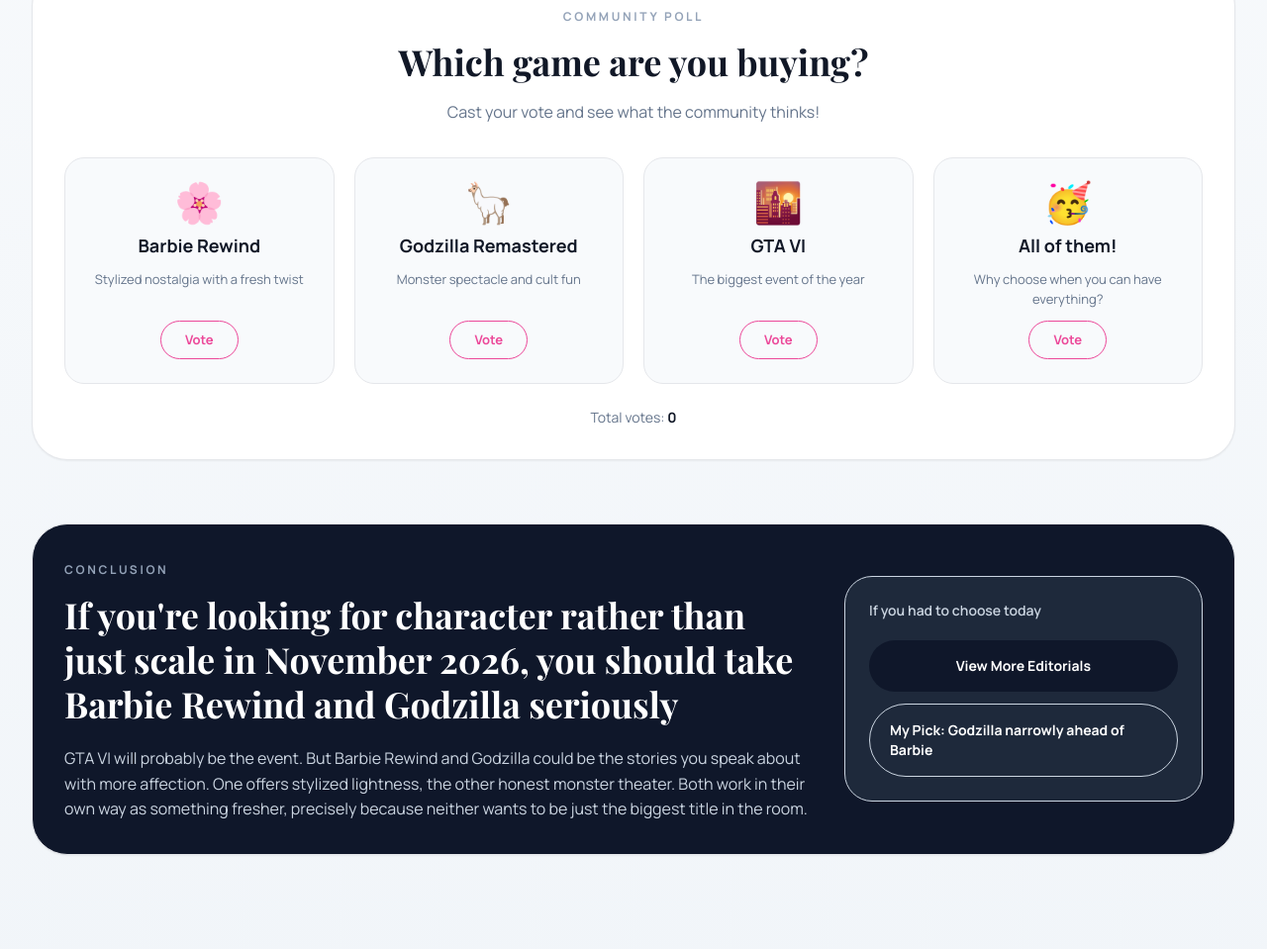
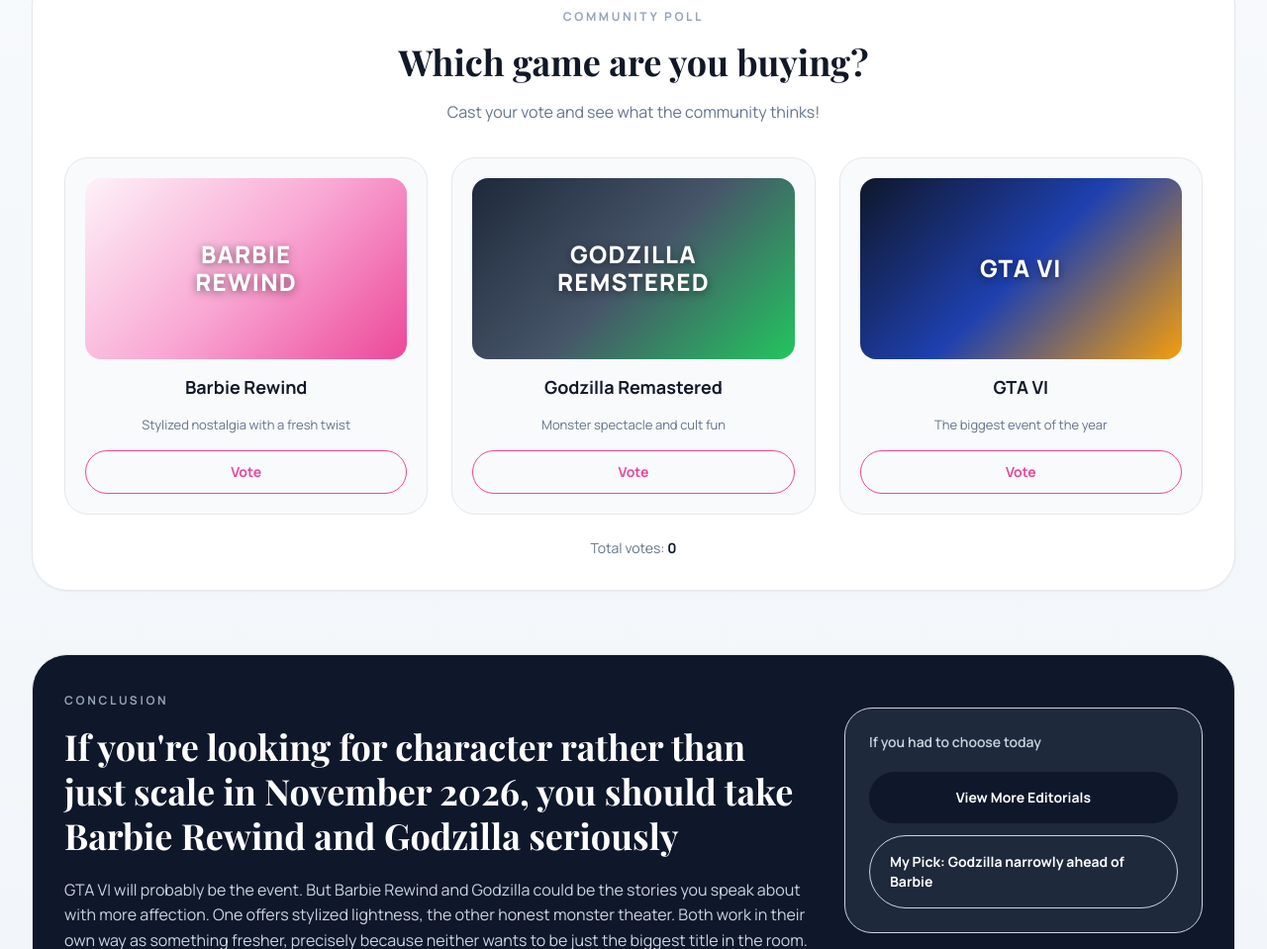
Before and after one commit to K3V1991/GoBarGTA, a plain HTML site: page index.html in a window 1280 px wide. Shown: the part 4746-5705 px from the top of the page at 99% size. Drawn offline with nearby package versions, Linux system fonts and the light colour scheme.

Commit message:
Update poll: remove 'all' option, add game covers

```diff
--- a/i18n.js
+++ b/i18n.js
@@ -116,7 +116,7 @@
 
 function getPollData() {
   const data = localStorage.getItem(POLL_KEY);
-  return data ? JSON.parse(data) : { barbie: 0, godzilla: 0, gta: 0, all: 0 };
+  return data ? JSON.parse(data) : { barbie: 0, godzilla: 0, gta: 0 };
 }
 
 function savePollData(data) {
@@ -125,7 +125,7 @@
 
 function updatePollUI() {
   const data = getPollData();
-  const total = data.barbie + data.godzilla + data.gta + data.all;
+  const total = data.barbie + data.godzilla + data.gta;
 
   document.querySelectorAll('[data-poll-bar]').forEach(bar => {
     const key = bar.dataset.pollBar;
--- a/index.html
+++ b/index.html
@@ -349,7 +349,9 @@
 
           <div class="poll-grid">
             <div class="poll-card" data-poll="barbie">
-              <div class="poll-emoji">&#127800;</div>
+              <div class="poll-cover" style="background: linear-gradient(135deg, #fdf2f8, #f9a8d4, #ec4899);">
+                <span class="poll-cover-text">BARBIE<br>REWIND</span>
+              </div>
               <h3 class="poll-name">Barbie Rewind</h3>
               <p class="poll-desc" data-i18n="poll_barbie_desc">Stylized nostalgia with a fresh twist</p>
               <button class="poll-btn" data-vote="barbie">
@@ -364,7 +366,9 @@
             </div>
 
             <div class="poll-card" data-poll="godzilla">
-              <div class="poll-emoji">&#129433;</div>
+              <div class="poll-cover" style="background: linear-gradient(135deg, #1e293b, #475569, #22c55e);">
+                <span class="poll-cover-text">GODZILLA<br>REMSTERED</span>
+              </div>
               <h3 class="poll-name">Godzilla Remastered</h3>
               <p class="poll-desc" data-i18n="poll_godzilla_desc">Monster spectacle and cult fun</p>
               <button class="poll-btn" data-vote="godzilla">
@@ -379,7 +383,9 @@
             </div>
 
             <div class="poll-card" data-poll="gta">
-              <div class="poll-emoji">&#127751;</div>
+              <div class="poll-cover" style="background: linear-gradient(135deg, #0f172a, #1e40af, #f59e0b);">
+                <span class="poll-cover-text">GTA VI</span>
+              </div>
               <h3 class="poll-name">GTA VI</h3>
               <p class="poll-desc" data-i18n="poll_gta_desc">The biggest event of the year</p>
               <button class="poll-btn" data-vote="gta">
@@ -390,21 +396,6 @@
                   <div class="poll-bar-fill" style="width: 0%;" data-poll-bar="gta"></div>
                 </div>
                 <span class="poll-percent" data-poll-percent="gta">0%</span>
-              </div>
-            </div>
-
-            <div class="poll-card poll-card-all" data-poll="all">
-              <div class="poll-emoji">&#129395;</div>
-              <h3 class="poll-name" data-i18n="poll_all_title">All of them!</h3>
-              <p class="poll-desc" data-i18n="poll_all_desc">Why choose when you can have everything?</p>
-              <button class="poll-btn" data-vote="all">
-                <span data-i18n="poll_vote">Vote</span>
-              </button>
-              <div class="poll-result">
-                <div class="poll-bar-track">
-                  <div class="poll-bar-fill" style="width: 0%;" data-poll-bar="all"></div>
-                </div>
-                <span class="poll-percent" data-poll-percent="all">0%</span>
               </div>
             </div>
           </div>
--- a/style.css
+++ b/style.css
@@ -1525,27 +1525,27 @@
 .poll-grid {
   margin-top: 2rem;
   display: grid;
-  grid-template-columns: repeat(4, minmax(0, 1fr));
-  gap: 1.25rem;
+  grid-template-columns: repeat(3, minmax(0, 1fr));
+  gap: 1.5rem;
 }
 
 .poll-card {
-  border-radius: 20px;
+  border-radius: 24px;
   border-width: 1px;
   border-color: var(--border-light);
   background-color: var(--bg-card-alt);
-  padding: 1.5rem;
+  padding: 1.25rem;
   text-align: center;
   display: flex;
   flex-direction: column;
   align-items: center;
-  gap: 0.75rem;
+  gap: 1rem;
   transition: all 200ms cubic-bezier(0.4, 0, 0.2, 1);
 }
 
 .poll-card:hover {
   border-color: var(--gjs-t-color-primary);
-  transform: translateY(-2px);
+  transform: translateY(-4px);
   box-shadow: var(--shadow-md);
 }
 
@@ -1554,9 +1554,25 @@
   background-color: var(--bg-pink);
 }
 
-.poll-emoji {
-  font-size: 2.5rem;
-  line-height: 1;
+.poll-cover {
+  width: 100%;
+  aspect-ratio: 16 / 9;
+  border-radius: 16px;
+  display: flex;
+  align-items: center;
+  justify-content: center;
+  overflow: hidden;
+  position: relative;
+}
+
+.poll-cover-text {
+  font-size: 1.5rem;
+  line-height: 1.2;
+  font-weight: 800;
+  color: #ffffff;
+  text-shadow: 0 2px 8px rgb(0 0 0 / 0.5);
+  letter-spacing: 0.05em;
+  text-align: center;
 }
 
 .poll-name {
@@ -1576,14 +1592,15 @@
 
 .poll-btn {
   margin-top: auto;
-  padding: 0.5rem 1.5rem;
+  width: 100%;
+  padding: 0.625rem 1.5rem;
   border-radius: 9999px;
   border-width: 1px;
   border-style: solid;
   border-color: var(--gjs-t-color-primary);
   background-color: transparent;
   color: var(--gjs-t-color-primary);
-  font-size: 0.8125rem;
+  font-size: 0.875rem;
   font-weight: 700;
   cursor: pointer;
   transition: all 150ms cubic-bezier(0.4, 0, 0.2, 1);
@@ -1605,7 +1622,6 @@
   display: none;
   flex-direction: column;
   gap: 0.5rem;
-  margin-top: 0.5rem;
 }
 
 .poll-card.voted .poll-result {
@@ -1654,17 +1670,9 @@
 /* Responsive: Tablet */
 @media (max-width: 992px) {
   .poll-grid {
-    grid-template-columns: repeat(2, minmax(0, 1fr));
-  }
-}
-
-/* Responsive: Mobile */
-@media (max-width: 480px) {
-  .poll-grid {
     grid-template-columns: 1fr;
-  }
-
-  .poll-card {
-    padding: 1.25rem;
-  }
-}
+    max-width: 24rem;
+    margin-left: auto;
+    margin-right: auto;
+  }
+}
--- a/translations.js
+++ b/translations.js
@@ -116,8 +116,6 @@
     poll_barbie_desc: "Stylized nostalgia with a fresh twist",
     poll_godzilla_desc: "Monster spectacle and cult fun",
     poll_gta_desc: "The biggest event of the year",
-    poll_all_title: "All of them!",
-    poll_all_desc: "Why choose when you can have everything?",
     poll_vote: "Vote",
     poll_total: "Total votes: <strong data-poll-count>0</strong>"
   },
@@ -239,8 +237,6 @@
     poll_barbie_desc: "Stilvolle Nostalgie mit frischem Twist",
     poll_godzilla_desc: "Monster-Spektakel und Kult-Spaß",
     poll_gta_desc: "Das größte Ereignis des Jahres",
-    poll_all_title: "Alle!",
-    poll_all_desc: "Warum wählen, wenn man alles haben kann?",
     poll_vote: "Abstimmen",
     poll_total: "Gesamte Stimmen: <strong data-poll-count>0</strong>"
   },
@@ -362,8 +358,6 @@
     poll_barbie_desc: "Стильная ностальгия со свежим поворотом",
     poll_godzilla_desc: "Монстровое шоу и культовое веселье",
     poll_gta_desc: "Крупнейшее событие года",
-    poll_all_title: "Все!",
-    poll_all_desc: "Зачем выбирать, когда можно взять всё?",
     poll_vote: "Голосовать",
     poll_total: "Всего голосов: <strong data-poll-count>0</strong>"
   },
@@ -485,8 +479,6 @@
     poll_barbie_desc: "Nostalgie stylisée avec une touche fraîche",
     poll_godzilla_desc: "Spectacle monstre et fun culte",
     poll_gta_desc: "Le plus grand événement de l'année",
-    poll_all_title: "Tous!",
-    poll_all_desc: "Pourquoi choisir quand on peut tout avoir?",
     poll_vote: "Voter",
     poll_total: "Total des votes: <strong data-poll-count>0</strong>"
   },
@@ -608,8 +600,6 @@
     poll_barbie_desc: "风格化的怀旧感，带着新鲜感",
     poll_godzilla_desc: "怪兽奇观和邪典乐趣",
     poll_gta_desc: "年度最大事件",
-    poll_all_title: "全都要！",
-    poll_all_desc: "为什么要选？全买不好吗？",
     poll_vote: "投票",
     poll_total: "总票数: <strong data-poll-count>0</strong>"
   },
@@ -731,8 +721,6 @@
     poll_barbie_desc: "Nostalgia estilizada con un toque fresco",
     poll_godzilla_desc: "Espectáculo de monstruos y diversión de culto",
     poll_gta_desc: "El evento más grande del año",
-    poll_all_title: "¡Todos!",
-    poll_all_desc: "¿Por qué elegir cuando puedes tenerlo todo?",
     poll_vote: "Votar",
     poll_total: "Votos totales: <strong data-poll-count>0</strong>"
   },
@@ -854,8 +842,6 @@
     poll_barbie_desc: "ताज़ा ट्विस्ट के साथ स्टाइलिश नोस्टाल्जिया",
     poll_godzilla_desc: "मॉन्स्टर शो और कल्ट मज़ा",
     poll_gta_desc: "साल का सबसे बड़ा इवेंट",
-    poll_all_title: "सब कुछ!",
-    poll_all_desc: "जब सब कुछ मिल सकता है तो चुनते क्यों हैं?",
     poll_vote: "वोट करें",
     poll_total: "कुल वोट: <strong data-poll-count>0</strong>"
   },
@@ -977,8 +963,6 @@
     poll_barbie_desc: "حنين أنيق بلمسة جديدة",
     poll_godzilla_desc: "عرض الوحوش ومتعة الطقسية",
     poll_gta_desc: "حدث العام الأكبر",
-    poll_all_title: "الكل!",
-    poll_all_desc: "لماذا تختار عندما يمكنك الحصول على كل شيء؟",
     poll_vote: "تصويت",
     poll_total: "إجمالي الأصوات: <strong data-poll-count>0</strong>"
   }
```
